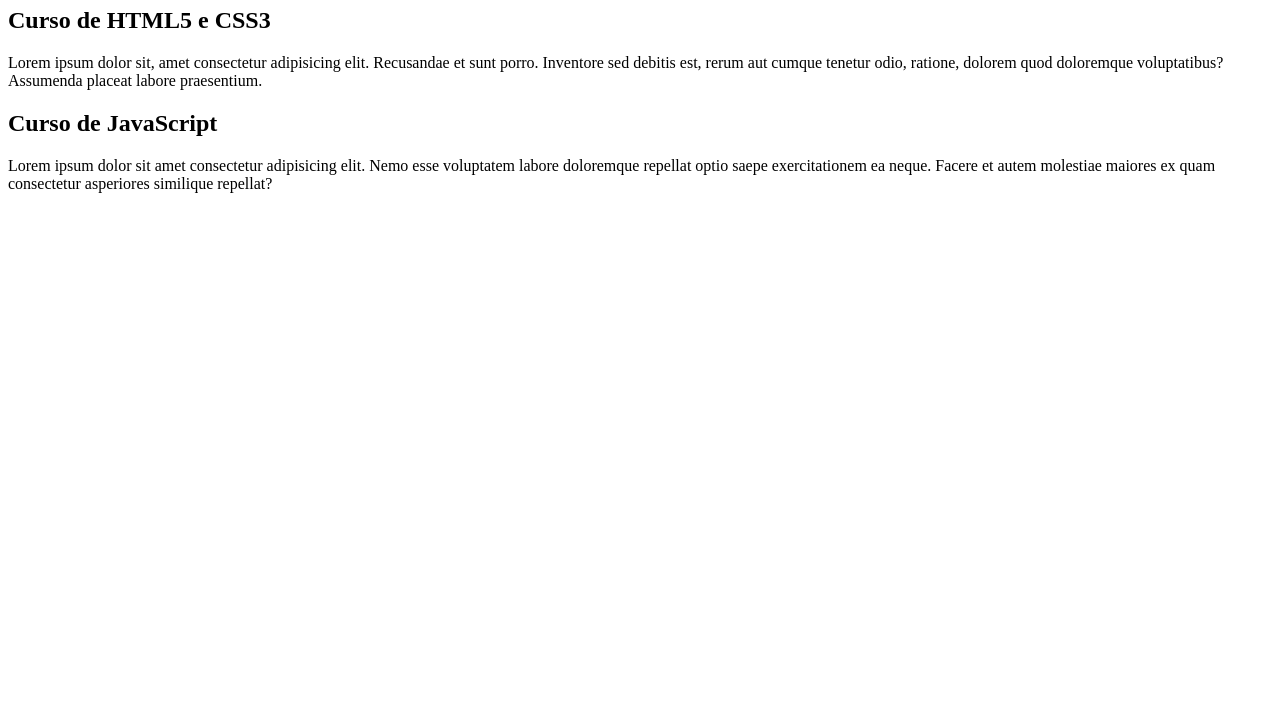
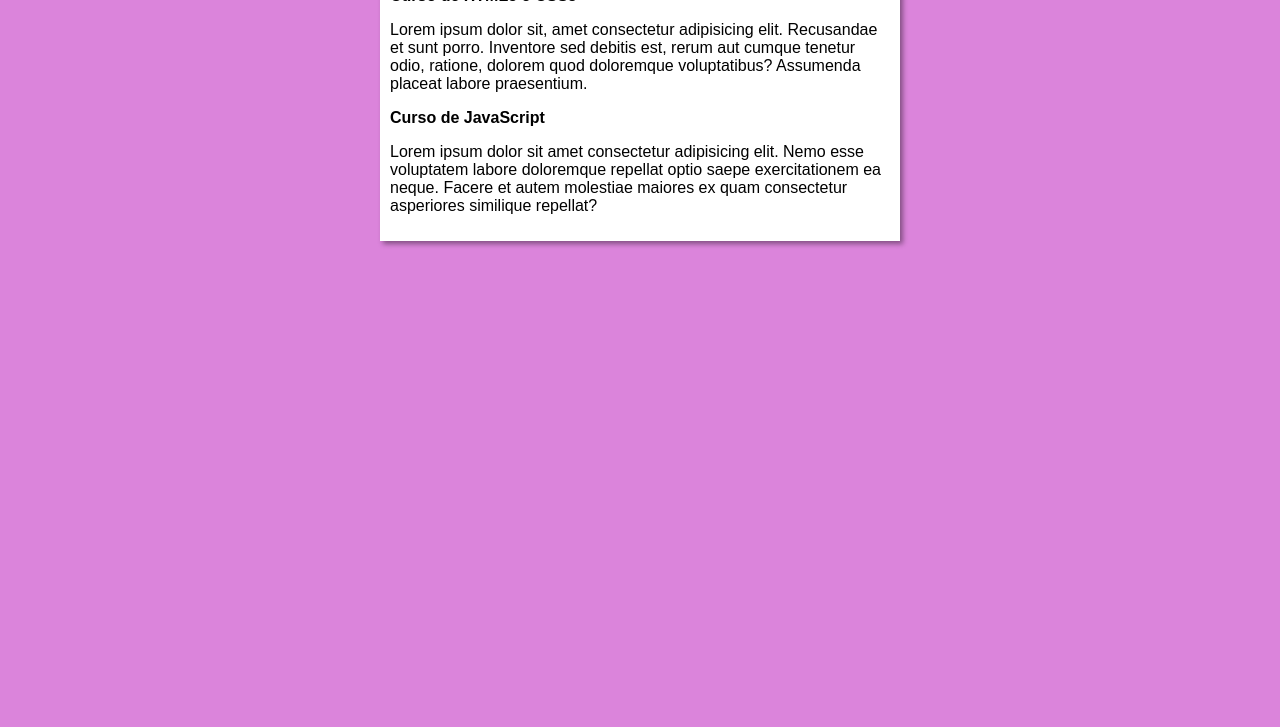
Before and after one commit to PabloXT14/Projeto-site-GitHub, a plain HTML site: page site/index.html in a window 1280 px wide. Shown: the part 73-800 px from the top of the page. Drawn offline with Linux system fonts and the light colour scheme.

Commit message:
new alteration

```diff
--- a/site/index.html
+++ b/site/index.html
@@ -4,10 +4,11 @@
     <meta charset="UTF-8">
     <meta http-equiv="X-UA-Compatible" content="IE=edge">
     <meta name="viewport" content="width=device-width, initial-scale=1.0">
+    <link rel="stylesheet" href="./css/style.css" type="text/css">
     <title>Site Curso em Vídeo</title>
 </head>
 <body>
-
+    <main>
         <header>
             <h1>Cursos Grátis</h1>
         </header>
@@ -19,6 +20,6 @@
             <h2>Curso de JavaScript</h2>
             <p>Lorem ipsum dolor sit amet consectetur adipisicing elit. Nemo esse voluptatem labore doloremque repellat optio saepe exercitationem ea neque. Facere et autem molestiae maiores ex quam consectetur asperiores similique repellat?</p>
         </article>
-
+    </main>
 </body>
 </html>
```
Lines whose indentation alone changed are shown as unchanged.
